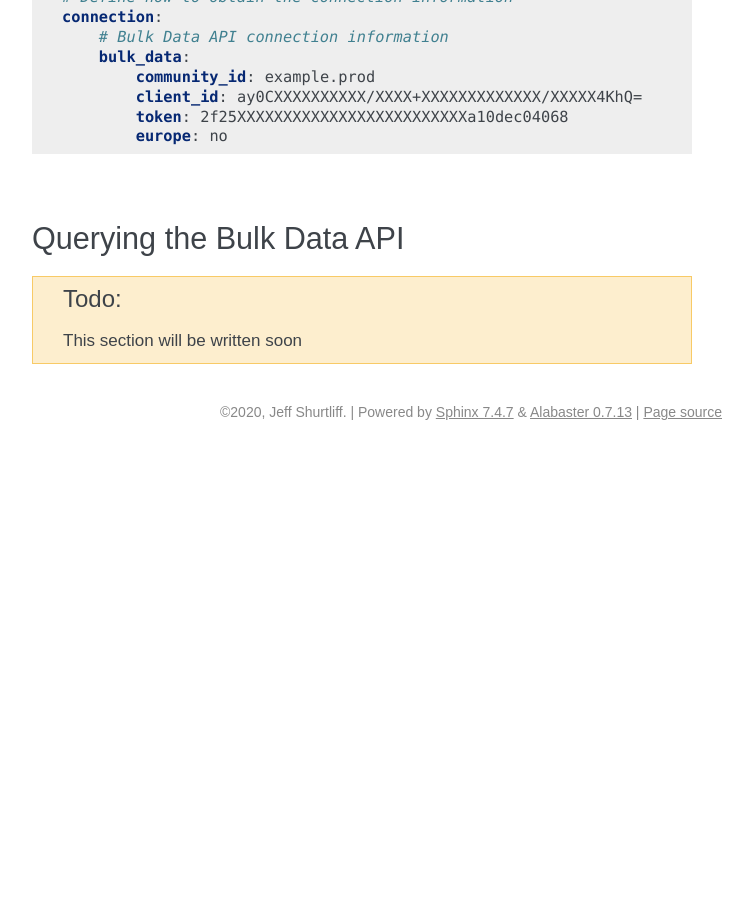
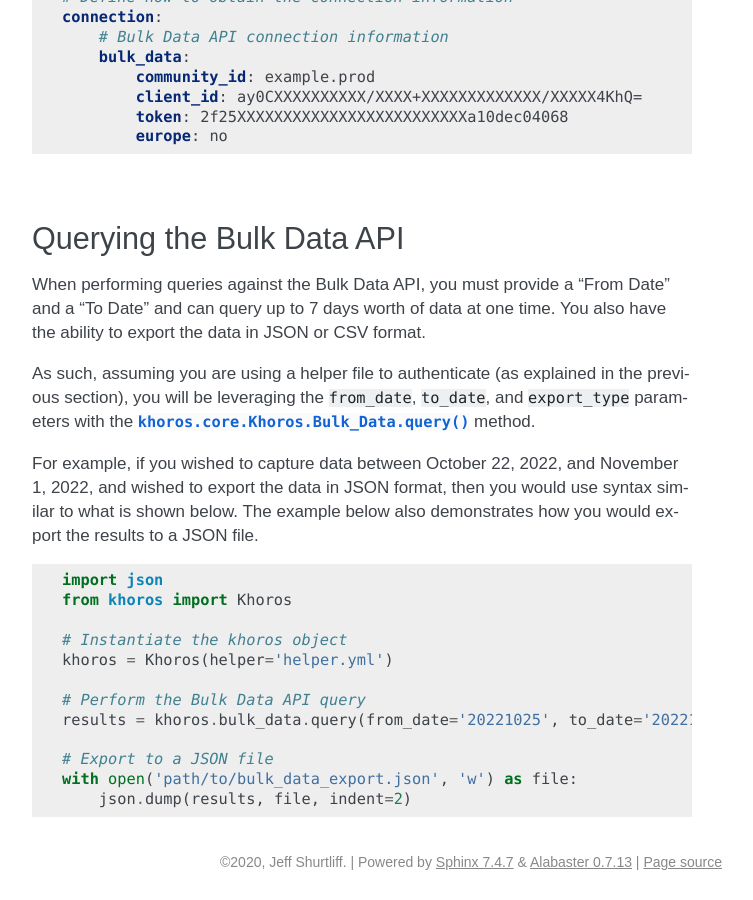
Before and after one commit to jeffshurtliff/khoros, a Sphinx documentation site: the page built from docs/bulk-data-api.rst, in a window 1280 px wide and 900 px high, scrolled down 1750 px. Shown: the whole window, without its empty margins (388-1141 px from the left). Built offline with Sphinx 7.4.7, drawn with Linux system fonts in a browser that asks for light colours; before the commit the page ends 2200 px from its top, so only the background shows below that.

Commit message:
Finished adding the section to bulk-data-api.rst on querying the Bulk Data API to address Issue #54

```diff
--- a/docs/bulk-data-api.rst
+++ b/docs/bulk-data-api.rst
@@ -83,4 +83,29 @@
 Querying the Bulk Data API
 **************************
 
-.. todo:: This section will be written soon
+When performing queries against the Bulk Data API, you must provide a "From Date" and a
+"To Date" and can query up to 7 days worth of data at one time. You also have the ability to
+export the data in JSON or CSV format.
+
+As such, assuming you are using a helper file to authenticate (as explained in the previous
+section), you will be leveraging the ``from_date``, ``to_date``, and ``export_type`` parameters
+with the :py:meth:`khoros.core.Khoros.Bulk_Data.query` method.
+
+For example, if you wished to capture data between October 22, 2022, and November 1, 2022, and
+wished to export the data in JSON format, then you would use syntax similar to what is shown
+below. The example below also demonstrates how you would export the results to a JSON file.
+
+.. code-block:: python
+
+   import json
+   from khoros import Khoros
+
+   # Instantiate the khoros object
+   khoros = Khoros(helper='helper.yml')
+
+   # Perform the Bulk Data API query
+   results = khoros.bulk_data.query(from_date='20221025', to_date='20221101', export_type='json')
+
+   # Export to a JSON file
+   with open('path/to/bulk_data_export.json', 'w') as file:
+       json.dump(results, file, indent=2)
```
